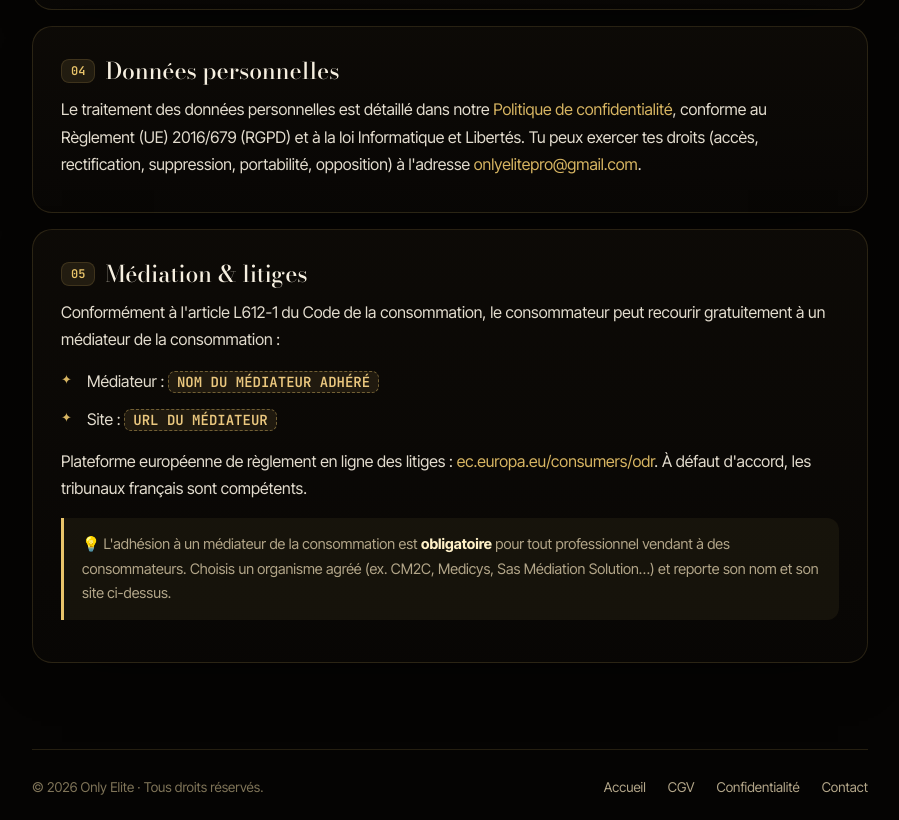
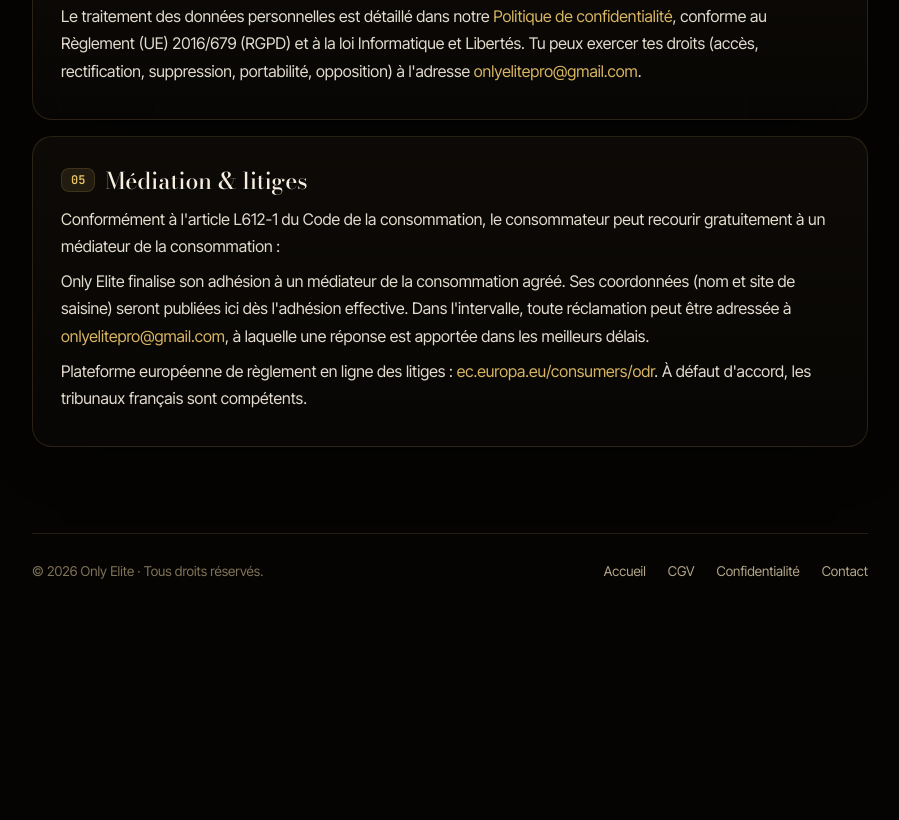
Before and after one commit to Maltablender/onlyelite, a plain HTML site: page mentions-legales.html in a window 1280 px wide. Shown: the part 1595-2415 px from the top of the page, without its empty margins (190-1089 px from the left). After the commit the page ends 2224 px from the top, so only its background shows below. Drawn offline with nearby package versions, Linux system fonts and the light colour scheme.

Commit message:
Pages légales: mention médiateur intérimaire + retrait des bandeaux internes
Co-Authored-By: Claude Opus 4.8 <noreply@anthropic.com>
Claude-Session: https://claude.ai/code/session_01NJfScyJkzzCzdrW18hiAmn

```diff
--- a/mentions-legales.html
+++ b/mentions-legales.html
@@ -27,8 +27,6 @@
   </div>
 
   <main>
-    <div class="note warn">⚠️ <b>Presque complet.</b> Il reste uniquement à renseigner le <b>médiateur de la consommation</b> (champs surlignés à la section 05) — on le fait ensemble. Ce document est à faire valider par un comptable ou un juriste ; il ne constitue pas un avis juridique.</div>
-
     <section class="card">
       <h2><span class="n">01</span>Éditeur du site</h2>
       <p>Le site <b>Only Elite</b> (ci-après « le Site ») est édité par :</p>
@@ -69,12 +67,8 @@
     <section class="card">
       <h2><span class="n">05</span>Médiation & litiges</h2>
       <p>Conformément à l'article L612-1 du Code de la consommation, le consommateur peut recourir gratuitement à un médiateur de la consommation :</p>
-      <ul class="clean">
-        <li>Médiateur : <span class="fill">NOM DU MÉDIATEUR ADHÉRÉ</span></li>
-        <li>Site : <span class="fill">URL DU MÉDIATEUR</span></li>
-      </ul>
+      <p>Only Elite finalise son adhésion à un médiateur de la consommation agréé. Ses coordonnées (nom et site de saisine) seront publiées ici dès l'adhésion effective. Dans l'intervalle, toute réclamation peut être adressée à <a href="mailto:onlyelitepro@gmail.com">onlyelitepro@gmail.com</a>, à laquelle une réponse est apportée dans les meilleurs délais.</p>
       <p>Plateforme européenne de règlement en ligne des litiges : <a href="https://ec.europa.eu/consumers/odr" target="_blank" rel="noopener">ec.europa.eu/consumers/odr</a>. À défaut d'accord, les tribunaux français sont compétents.</p>
-      <div class="note">💡 L'adhésion à un médiateur de la consommation est <b>obligatoire</b> pour tout professionnel vendant à des consommateurs. Choisis un organisme agréé (ex. CM2C, Medicys, Sas Médiation Solution…) et reporte son nom et son site ci-dessus.</div>
     </section>
   </main>
 
```
Also changed, not shown: cgv.html (+0 -2 lines), confidentialite.html (+0 -2 lines).
